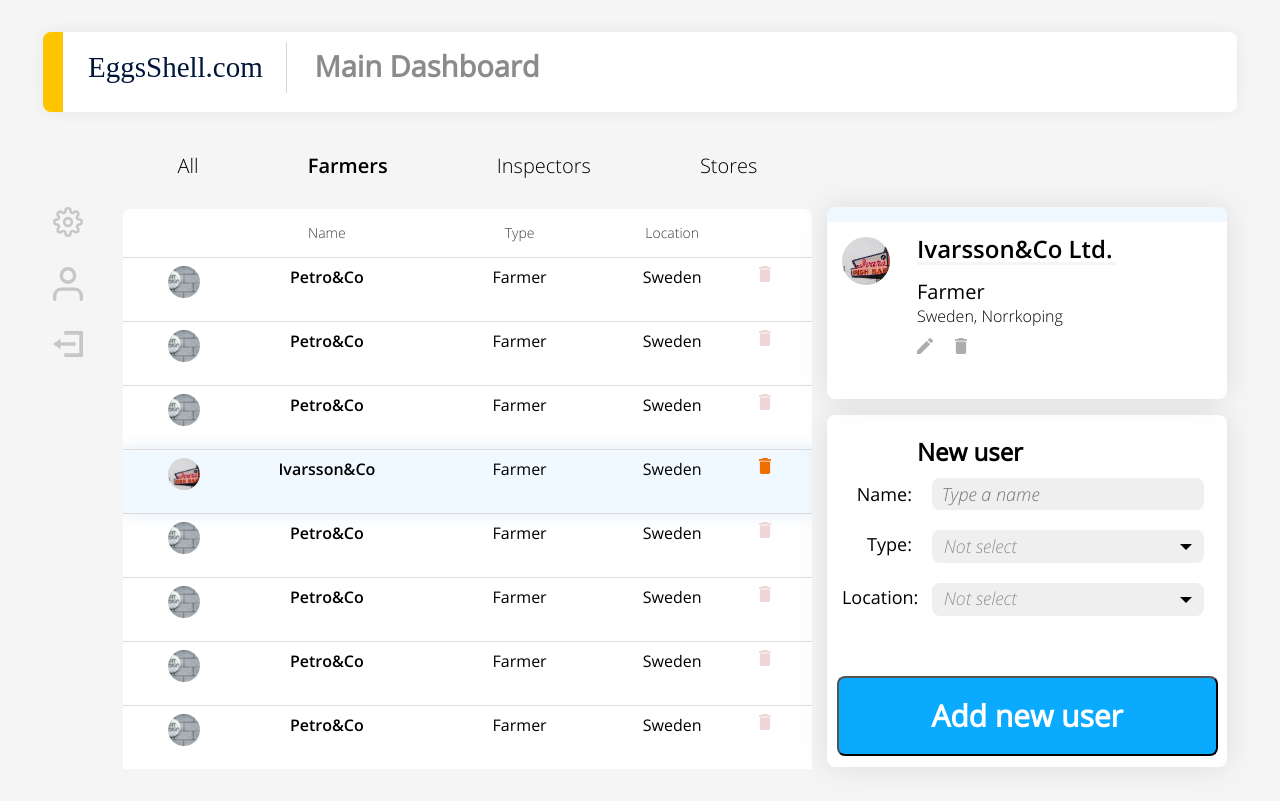
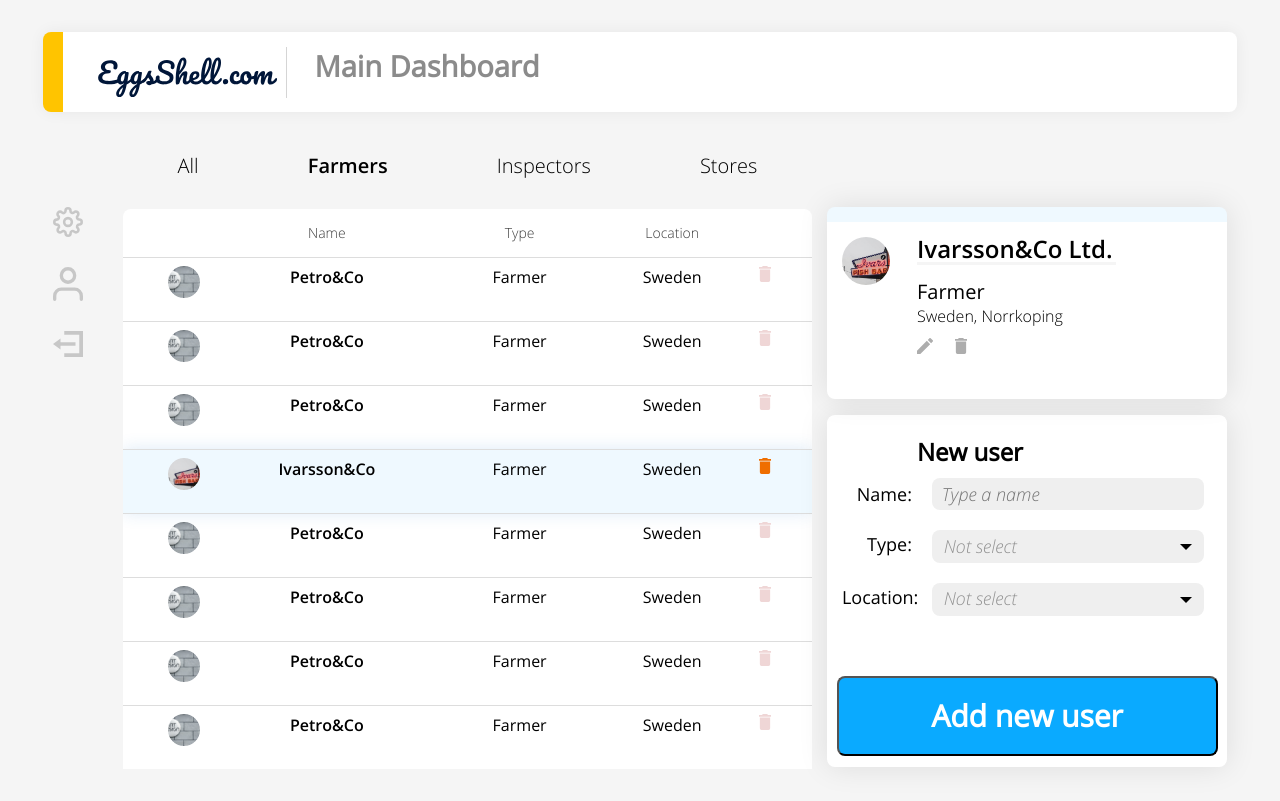
Before and after one commit to lkalneus/eggs-shell, a website: page main.html in a window 1280 px wide. Shown: the top 801 px of the page. Drawn offline with nearby package versions, Linux system fonts and the light colour scheme; files that its build step writes are made by us from their sources.

Commit message:
сделал логотип

```diff
--- a/dev/less/header.less
+++ b/dev/less/header.less
@@ -10,14 +10,6 @@
     .header-logo {
         width: 199px;
         height: 51px;
-        font-family: Pacifico;
-        font-size: 29px;
-        font-weight: normal;
-        font-stretch: normal;
-        font-style: normal;
-        line-height: 1.76;
-        letter-spacing: normal;
-        color: #001639;
         margin-left: 25px;
         border-right: 1px solid #d5d5d5;
     }
--- a/main.html
+++ b/main.html
@@ -14,7 +14,7 @@
 <body>
 <div class="wrapper">
     <header class="header header-main">
-        <p class="header-logo">EggsShell.com</p>
+        <img class="header-logo" src="assets/eggsshell.coml.ogo.svg">
         <p class="header-text">Main Dashboard</p>
     </header>
     <div class="page">
```
Also changed, not shown: inspector.html (+1 -1 lines), assets/eggsshell.coml.ogo.svg (added).
